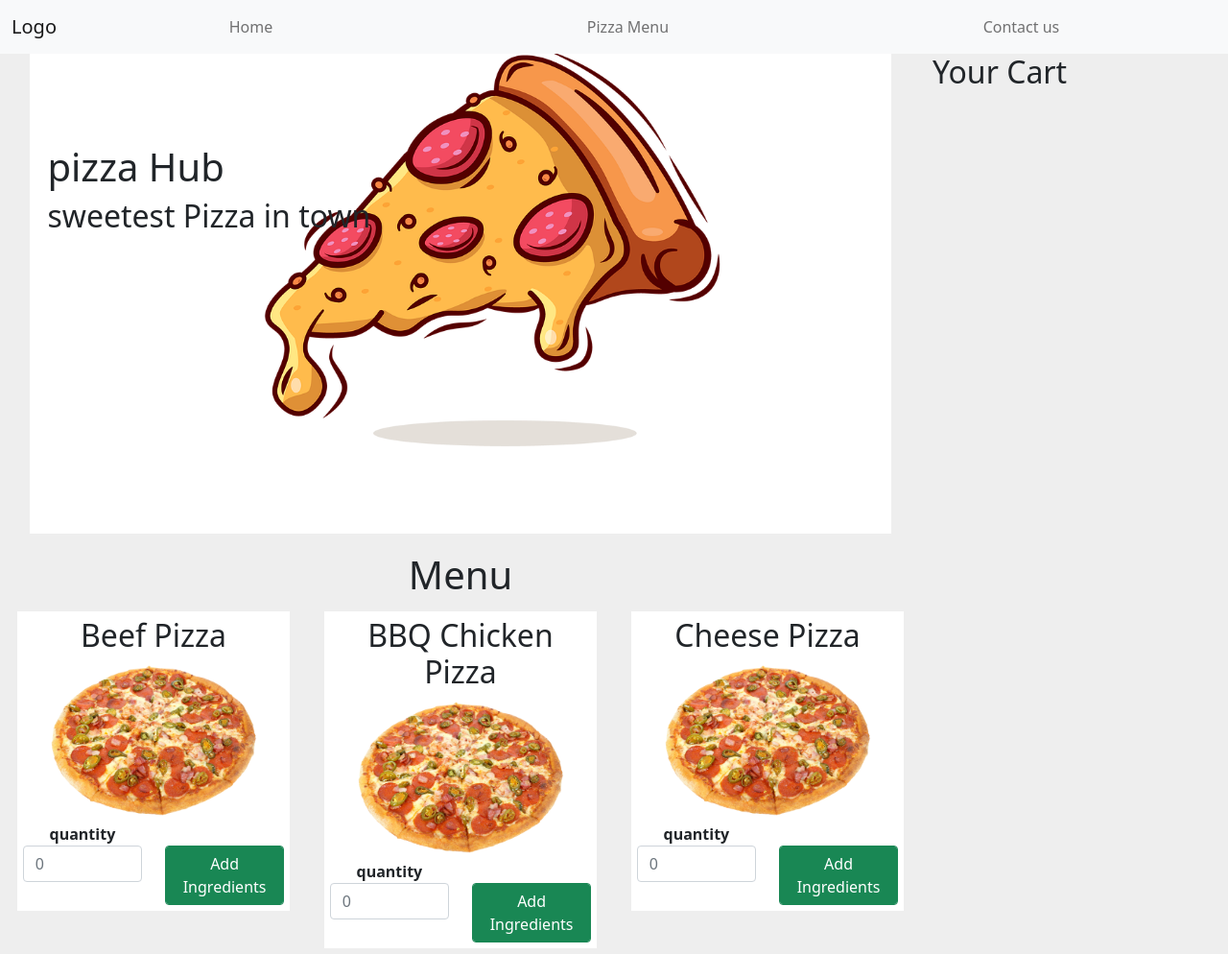
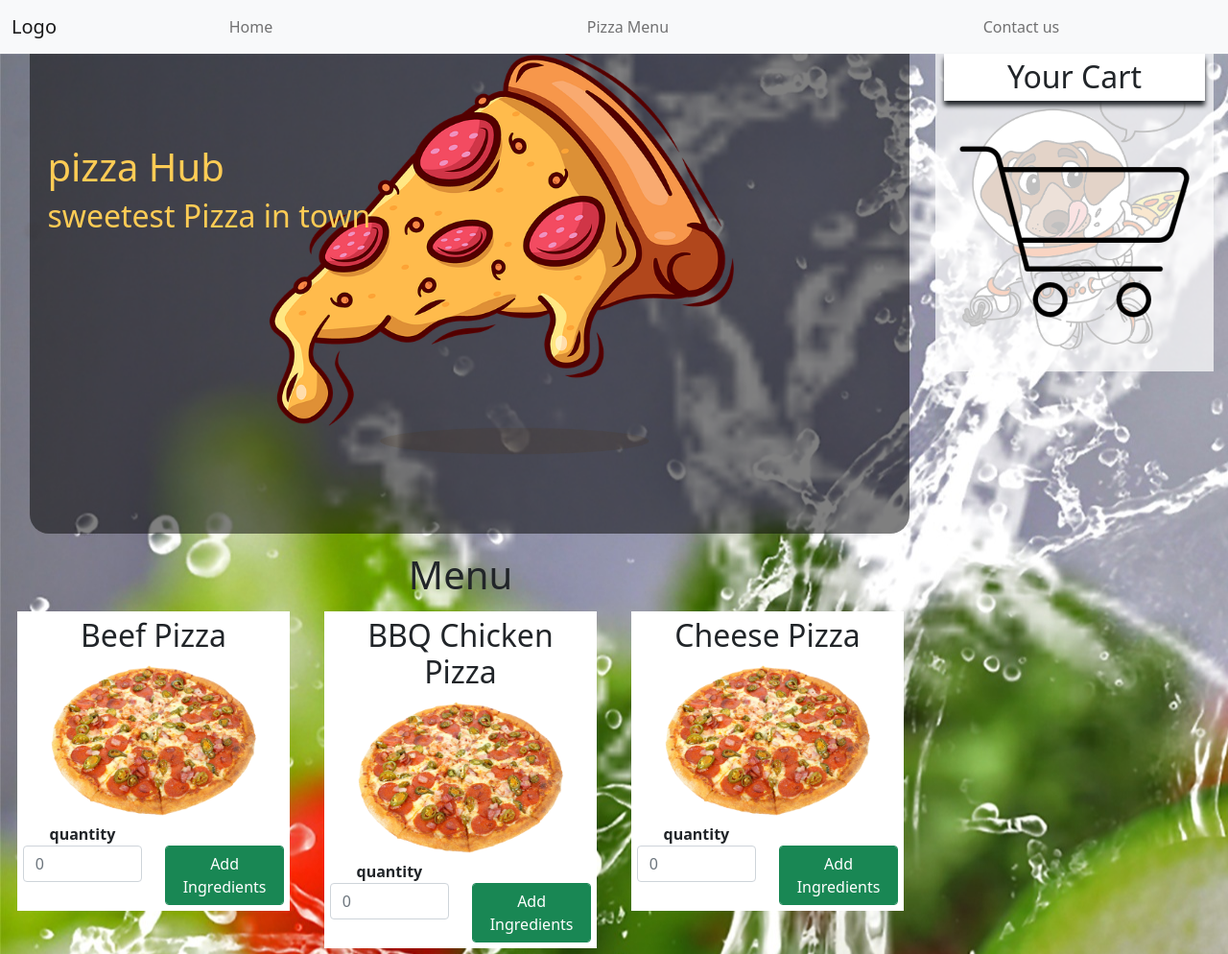
Before and after one commit to antonymburia/pizza-hub, a plain HTML site: page index.html in a window 1280 px wide. Shown: the whole page at 96% size. Drawn offline with nearby package versions, Linux system fonts and the light colour scheme.

Commit message:
style receipt and home section

```diff
--- a/index.html
+++ b/index.html
@@ -104,7 +104,7 @@
                       <div class="row">
                         <div class="col">
                           <label for="ammount"> quantity</label> <br>
-                          <input type="number" class="form-control" placeholder="0" id="qty" >
+                          <input type="number" class="form-control" placeholder="0" id="qty">
                         </div>
                         <div class="col"> <br>
                           <button type="button" class="btn btn-success form-control" data-bs-toggle="modal"
@@ -119,13 +119,20 @@
           </div>
         </div>
         <div class="col-sm-3">
+          <div class="sticky-top">
+            <div class="customreceipt">
+              <div class="receipt ">
                 <div id="cart">
                   <h2>Your Cart</h2>
+                  <img src="images/cart.png" alt="">
                 </div>
                 <div id="total"> </div>
                 <div id="getlocation"></div>
                 <div id="location"></div>
                 <div id="checkout"></div>
+              </div>
+              </div>
+          </div>
         </div>
       </div>
     </div>
--- a/style.css
+++ b/style.css
@@ -1,5 +1,6 @@
 .all{
   background-color: #eee;
+  background-image: url('images/meal-2834549.jpg') ;
 }
 .landing{
   padding-top: 10%;
@@ -7,13 +8,16 @@
   padding-right: 2%;
   margin: 2%;
   margin-top: 0;
-  background-color: #fff;
+  margin-right: 0;
+  background-color: rgb(0,0,0,0.5);
   background-image: url("images/pizza-6125980_1920.png");
   background-size: 75% ;
   height: 500px;
   background-attachment: fixed;
   background-repeat: no-repeat;
   background-position: top center;
+  color: #fc5;
+  border-radius: 0 0 20px 20px;
 }
 .menu h1{
   text-align: center;
@@ -28,3 +32,30 @@
 .mnu-list img{
 width: 80%;
 }
+#cart img{
+  width: 100%;
+}
+.customreceipt{
+  background-image: url('images/animal-g8123cbc5f_1920.png');
+  background-size: cover;
+  background-position: top center;
+  margin-right: 0%;
+  padding: 1%;
+  padding-top: 0;
+}
+.receipt{
+  background-color: rgb(255,255,255,0.7);
+  padding: 3%;
+  padding-top: 0;
+}
+.receipt h2{
+  box-shadow: 0px 5px 5px 0px;
+}
+.customreceipt h2{
+  text-align: center;
+  background-color: #fff;
+  margin: 0;
+  padding: 2%;
+
+
+}
```
Also changed, not shown: images/animal-g8123cbc5f_1920.png (added), images/cart.png (added), images/meal-2834549.jpg (added). Lines whose indentation alone changed are shown as unchanged.
